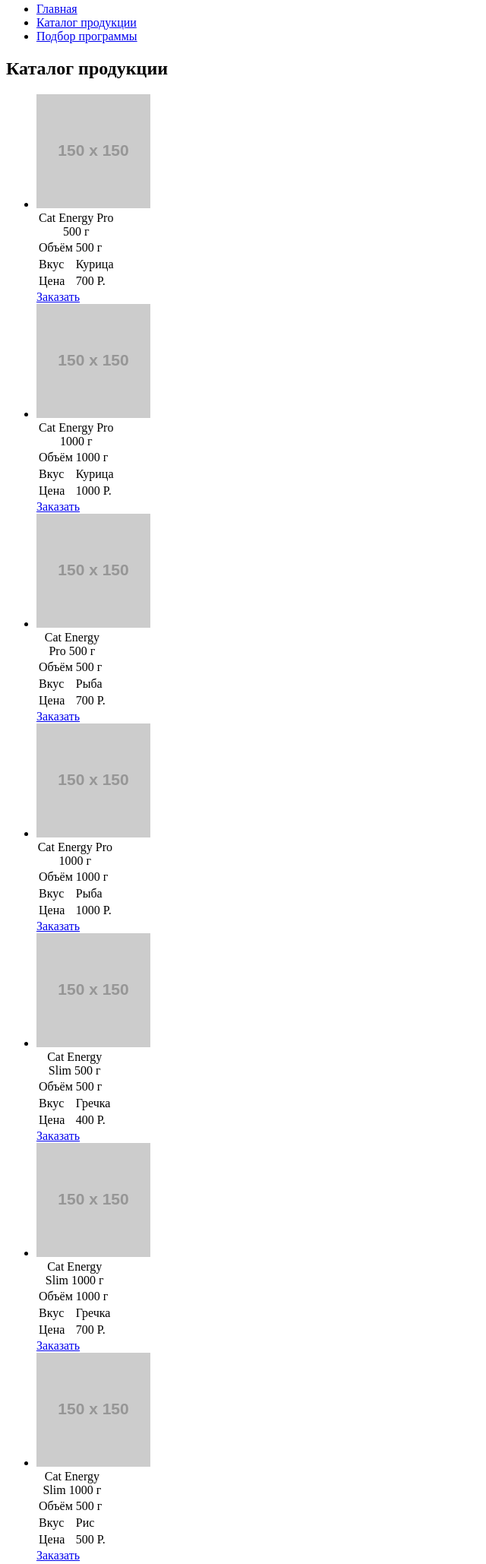
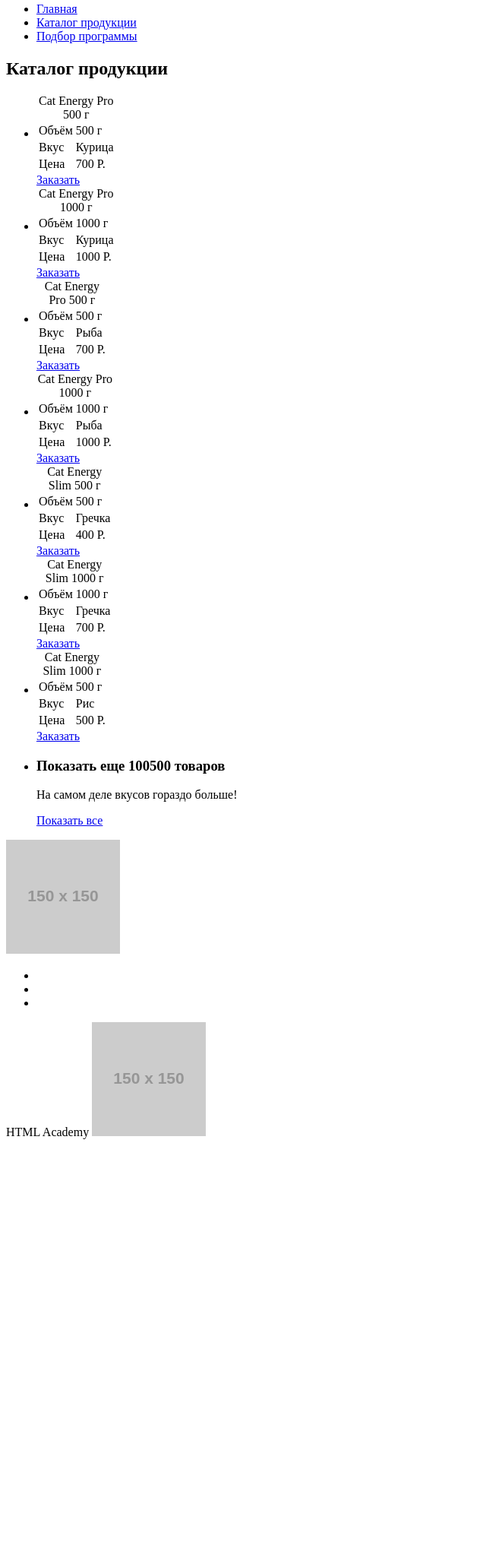
Before and after one commit to AlexS-HA/1373305-cat-energy-19, a website: page source/catalog.html in a window 1280 px wide. Shown: the part 196-2254 px from the top of the page at 76% size, without its empty margins (0-640 px from the left). After the commit the page ends 1703 px from the top, so only its background shows below. Drawn offline with Linux system fonts and the light colour scheme; placeholder pictures from the web are drawn by us.

Commit message:
added link for 'HTML Academy', remove img from catalog list

```diff
--- a/source/catalog.html
+++ b/source/catalog.html
@@ -33,7 +33,6 @@
       <ul class="catalog__list">
         <li class="catalog__item">
           <div class="catalog__item-wrapper">
-            <img class="catalog__item-image-chicken" src="https://via.placeholder.com/150x150" alt="">
             <table class="catalog__info">
               <caption class="catalog__table-name">Cat Energy Pro 500 г </caption>
               <tr class="catalog__row">
@@ -54,7 +53,6 @@
         </li>
         <li class="catalog__item">
           <div class="catalog__item-wrapper">
-            <img class="catalog__item-image-chicken" src="https://via.placeholder.com/150x150" alt="">
             <table class="catalog__info">
               <caption class="catalog__table-name">Cat Energy Pro 1000 г </caption>
               <tr class="catalog__row">
@@ -75,7 +73,6 @@
         </li>
         <li class="catalog__item">
           <div class="catalog__item-wrapper">
-            <img class="catalog__item-image-fish" src="https://via.placeholder.com/150x150" alt="">
             <table class="catalog__info">
               <caption class="catalog__table-name">Cat Energy Pro 500 г </caption>
               <tr class="catalog__row">
@@ -96,7 +93,6 @@
         </li>
         <li class="catalog__item">
           <div class="catalog__item-wrapper">
-            <img class="catalog__item-image-fish" src="https://via.placeholder.com/150x150" alt="">
             <table class="catalog__info">
               <caption class="catalog__table-name">Cat Energy Pro 1000 г </caption>
               <tr class="catalog__row">
@@ -117,7 +113,6 @@
         </li>
         <li class="catalog__item">
           <div class="catalog__item-wrapper">
-            <img class="catalog__item-image-buckwheat" src="https://via.placeholder.com/150x150" alt="">
             <table class="catalog__info">
               <caption class="catalog__table-name">Cat Energy Slim 500 г </caption>
               <tr class="catalog__row">
@@ -138,7 +133,6 @@
         </li>
         <li class="catalog__item">
           <div class="catalog__item-wrapper">
-            <img class="catalog__item-image-buckwheat" src="https://via.placeholder.com/150x150" alt="">
             <table class="catalog__info">
               <caption class="catalog__table-name">Cat Energy Slim 1000 г </caption>
               <tr class="catalog__row">
@@ -159,7 +153,6 @@
         </li>
         <li class="catalog__item">
           <div class="catalog__item-wrapper">
-            <img class="catalog__item-image-rice" src="https://via.placeholder.com/150x150" alt="">
             <table class="catalog__info">
               <caption class="catalog__table-name">Cat Energy Slim 1000 г </caption>
               <tr class="catalog__row">
@@ -205,7 +198,7 @@
     </div>
     <div class="page-footer__copyright-wrapper">
       <span class="page-footer__copyright-text">HTML Academy</span>
-      <a class="page-footer__copyright-link" href="#">
+      <a class="page-footer__copyright-link" href="https://htmlacademy.ru/intensive/adaptive">
         <img class="page-footer__copyright-img" src="https://via.placeholder.com/150x150" alt="">
       </a>
     </div>
```
Also changed, not shown: source/form.html (+1 -1 lines), source/index.html (+1 -1 lines).
